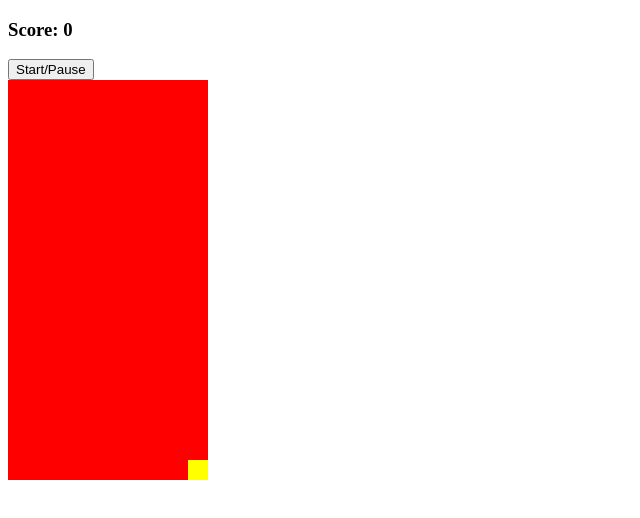
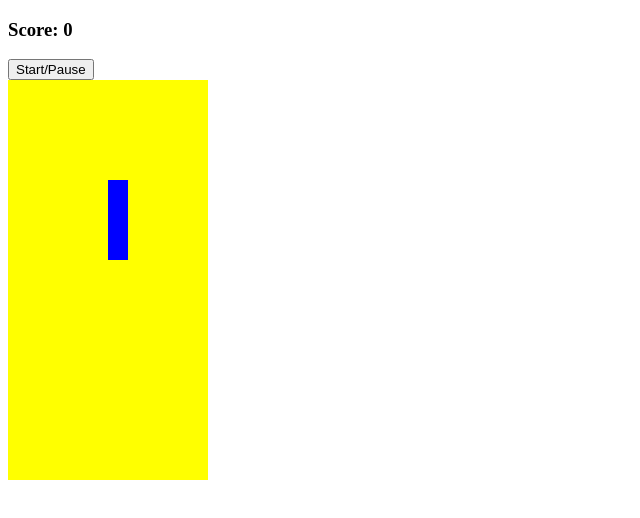
Before and after one commit to rkh-leung/tetrisjs, a website: page index.html in a window 1280 px wide. Shown: the whole page, without its empty margins (0-640 px from the left). Drawn offline with Linux system fonts and the light colour scheme.

Commit message:
Add draw, undraw, moveDown and setinterval functions

```diff
--- a/app.js
+++ b/app.js
@@ -1,40 +1,80 @@
-document.addEventListener("DOMContentLoaded", () => {
-  const GRID = document.querySelector('grid');
+document.addEventListener('DOMContentLoaded', () => {
+  const GRID = document.querySelector('.grid')
   const SCORE_DISPLAY = document.querySelector('#score')
   const START_BTN = document.querySelector('#start-button')
-  const WIDTH = 10;
-  let squares = Array.from(document.querySelectorAll('grid div'))
+  const GRID_WIDTH = 10
+  let squares = Array.from(document.querySelectorAll('.grid div'))
 
   // The Tetrominoes
   const lTetromino = [
-      [1, WIDTH+1, WIDTH*2+1, 2],
-      [WIDTH, WIDTH+1, WIDTH+2, WIDTH*2+2],
-      [1, WIDTH+1, WIDTH*2+1, WIDTH*2],
-      [WIDTH, WIDTH*2, WIDTH*2+1, WIDTH*2+2]
+    [1, GRID_WIDTH + 1, GRID_WIDTH * 2 + 1, 2],
+    [GRID_WIDTH, GRID_WIDTH + 1, GRID_WIDTH + 2, GRID_WIDTH * 2 + 2],
+    [1, GRID_WIDTH + 1, GRID_WIDTH * 2 + 1, GRID_WIDTH * 2],
+    [GRID_WIDTH, GRID_WIDTH * 2, GRID_WIDTH * 2 + 1, GRID_WIDTH * 2 + 2]
   ]
+
   const zTetromino = [
-        [0, WIDTH, WIDTH+1, WIDTH*2+1],
-        [WIDTH+1, WIDTH+2, WIDTH*2, WIDTH*2+1],
-        [0,WIDTH, WIDTH+1, WIDTH*2+1],
-        [WIDTH+1, WIDTH+2, WIDTH*2, WIDTH*2+1]
+    [0, GRID_WIDTH, GRID_WIDTH + 1, GRID_WIDTH * 2 + 1],
+    [GRID_WIDTH + 1, GRID_WIDTH + 2, GRID_WIDTH * 2, GRID_WIDTH * 2 + 1],
+    [0, GRID_WIDTH, GRID_WIDTH + 1, GRID_WIDTH * 2 + 1],
+    [GRID_WIDTH + 1, GRID_WIDTH + 2, GRID_WIDTH * 2, GRID_WIDTH * 2 + 1]
   ]
+
   const tTetromino = [
-        [1, WIDTH, WIDTH+1, WIDTH+2],
-        [1, WIDTH+1, WIDTH+1, WIDTH*2+1],
-        [WIDTH, WIDTH+1, WIDTH+2, WIDTH*2+1],
-        [1, WIDTH, WIDTH+1, WIDTH*2+1]
+    [1, GRID_WIDTH, GRID_WIDTH + 1, GRID_WIDTH + 2],
+    [1, GRID_WIDTH + 1, GRID_WIDTH + 2, GRID_WIDTH * 2 + 1],
+    [GRID_WIDTH, GRID_WIDTH + 1, GRID_WIDTH + 2, GRID_WIDTH * 2 + 1],
+    [1, GRID_WIDTH, GRID_WIDTH + 1, GRID_WIDTH * 2 + 1]
   ]
+
   const oTetromino = [
-        [0, 1, WIDTH, WIDTH+1]
-            [0, 1, WIDTH, WIDTH+1]
-            [0, 1, WIDTH, WIDTH+1]
-            [0, 1, WIDTH, WIDTH+1]
+    [0, 1, GRID_WIDTH, GRID_WIDTH + 1],
+    [0, 1, GRID_WIDTH, GRID_WIDTH + 1],
+    [0, 1, GRID_WIDTH, GRID_WIDTH + 1],
+    [0, 1, GRID_WIDTH, GRID_WIDTH + 1]
   ]
+
   const iTetromino = [
-        [1, WIDTH+1, WIDTH*2+1, WIDTH*3+1],
-        [WIDTH, WIDTH+1, WIDTH+2, WIDTH+3],
-        [1, WIDTH+1, WIDTH*2+1, WIDTH*3+1],
-        [WIDTH, WIDTH+1, WIDTH*2, WIDTH+3]
+    [1, GRID_WIDTH + 1, GRID_WIDTH * 2 + 1, GRID_WIDTH * 3 + 1],
+    [GRID_WIDTH, GRID_WIDTH + 1, GRID_WIDTH + 2, GRID_WIDTH + 3],
+    [1, GRID_WIDTH + 1, GRID_WIDTH * 2 + 1, GRID_WIDTH * 3 + 1],
+    [GRID_WIDTH, GRID_WIDTH + 1, GRID_WIDTH + 2, GRID_WIDTH + 3]
   ]
-    const theTetrominoes = [lTetromino, zTetromino, tTetromino, oTetromino, iTetromino]
-});
+
+  const theTetrominoes = [
+    lTetromino,
+    zTetromino,
+    tTetromino,
+    oTetromino,
+    iTetromino
+  ]
+
+  let currentPosition = 4
+  let currentRotation = 0
+  let random = Math.floor(Math.random()*theTetrominoes.length)
+  let current = theTetrominoes[random][0]
+
+  // Draw the tetromino
+  function draw () {
+    current.forEach(index => {
+      squares[currentPosition + index].classList.add('tetromino')
+    })
+  }
+
+  // Undraw the tetromino
+  function undraw() {
+    current.forEach(index => {
+      squares[currentPosition + index].classList.remove('tetromino')
+    })
+  }
+
+  // Make the tetromino move down every single
+  timerId = setInterval(moveDown, 1000)
+
+  // Move down function
+  function moveDown() {
+    undraw()
+    currentPosition += GRID_WIDTH
+    draw()
+  }
+})
--- a/style.css
+++ b/style.css
@@ -9,5 +9,8 @@
 .grid div {
     height: 20px;
     width: 20px;
-    background-color: red;
 }
+
+.tetromino {
+    background-color: blue;
+}
```
Lines whose indentation alone changed are shown as unchanged.
